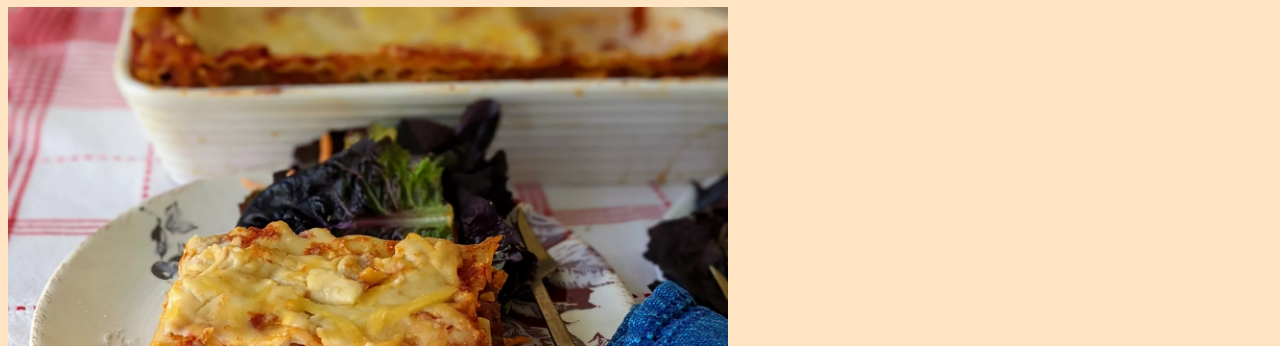
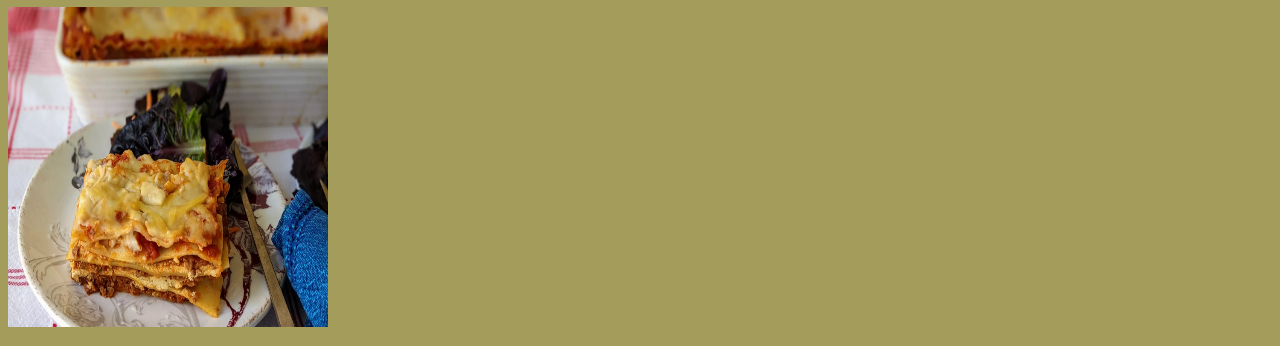
Before and after one commit to lephos0/odin-recipes, a plain HTML site: page recipes/lasagna.html in a window 1280 px wide. Shown: the part 73-419 px from the top of the page. Drawn offline with Linux system fonts and the light colour scheme.

Commit message:
Modify style.css location and edit pages to reflect change

```diff
--- a/css/style.css
+++ /dev/null
@@ -1,8 +0,0 @@
-* {
-    background-color:bisque;
-}
-
-img {
-    height: 30rem;
-    width: 30 rem;
-}
--- a/recipes/lasagna.html
+++ b/recipes/lasagna.html
@@ -4,7 +4,7 @@
 <head>
     <meta charset="UTF-8">
     <meta name="viewport" content="width=device-width, initial-scale=1.0">
-    <link rel="stylesheet" href="../css/style.css">
+    <link rel="stylesheet" href="../style.css">
     <title>Lasagna</title>
 </head>
 
--- /dev/null
+++ b/style.css
@@ -0,0 +1,9 @@
+* {
+    background-color:rgb(163, 156, 90);
+}
+
+img {
+    height: 20rem;
+    width: 20rem;
+    align-items: center;
+}
```
Also changed, not shown: index.html (+1 -1 lines), recipes/mushroomPorkChops.html (+1 -1 lines), recipes/taterTotCasserole.html (+1 -1 lines).
